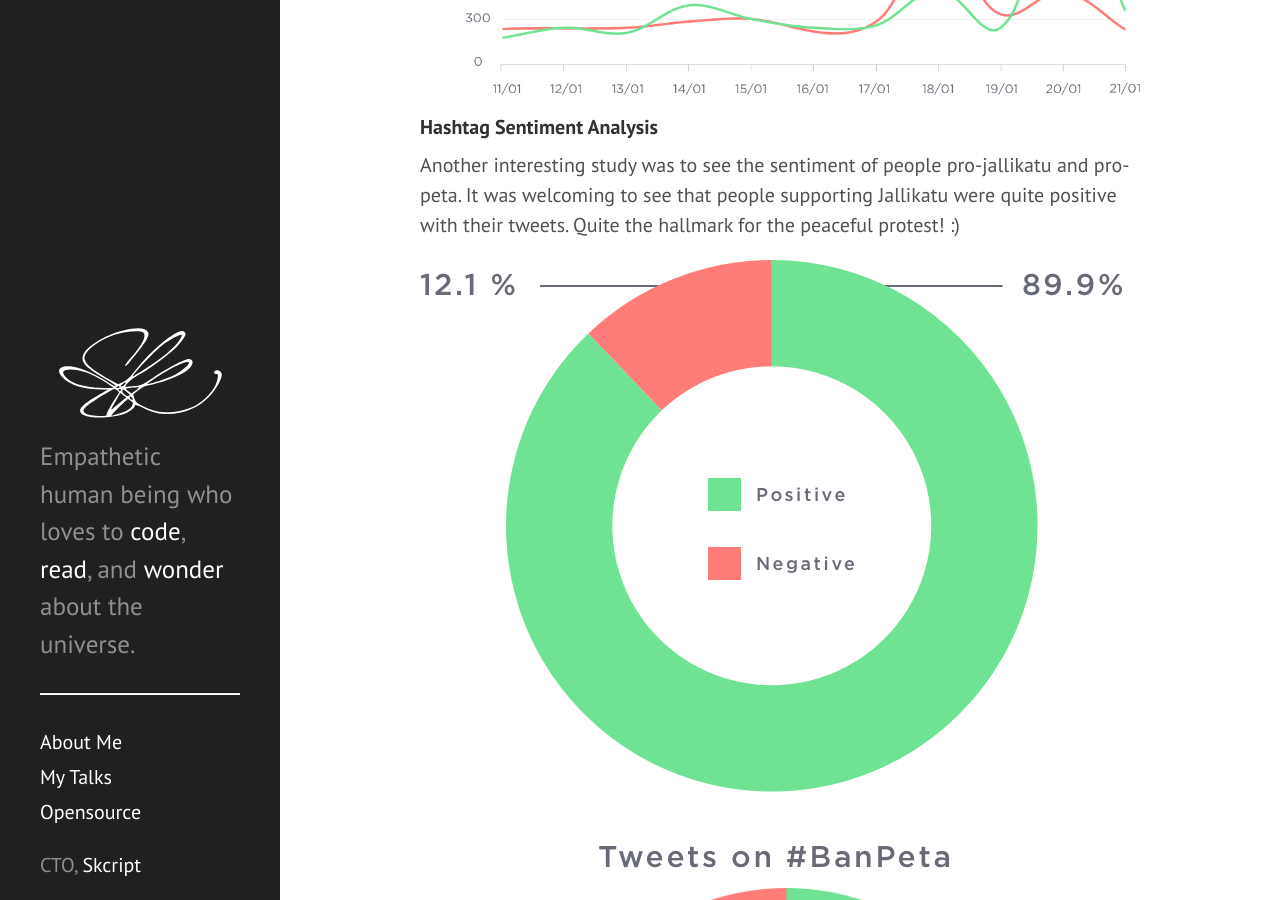
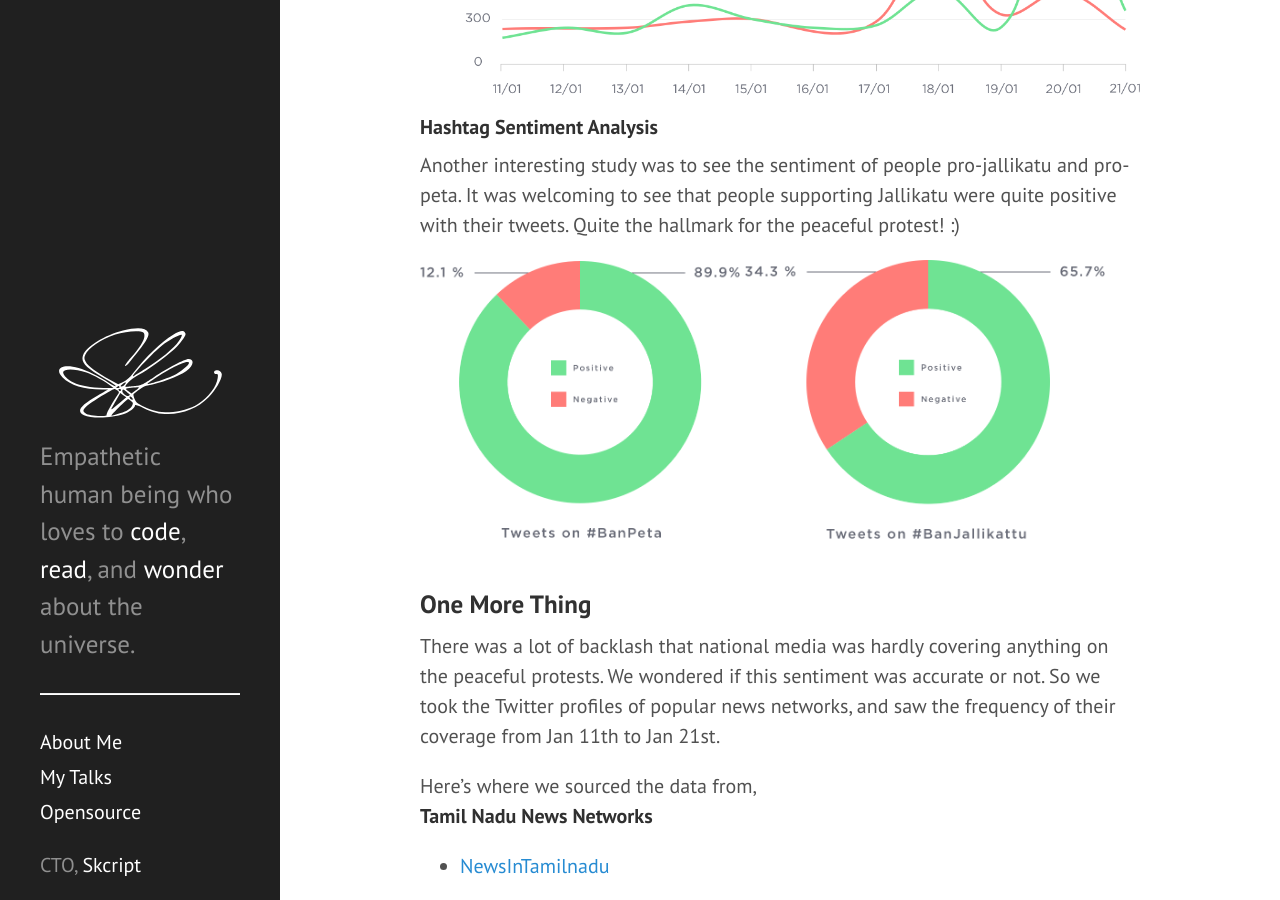
Before and after one commit to swaathi/swaathi.github.io, a Jekyll site: the page built from _posts/2017-02-02-the-jallikattu-protest.md, in a window 1280 px wide and 900 px high, scrolled down 3820 px. Built offline with Jekyll 4.4.1, drawn with Linux system fonts in a browser that asks for light colours.

Commit message:
Better images.

```diff
--- a/_posts/2017-02-02-the-jallikattu-protest.md
+++ b/_posts/2017-02-02-the-jallikattu-protest.md
@@ -68,8 +68,8 @@
 
 Another interesting study was to see the sentiment of people pro-jallikatu and pro-peta. It was welcoming to see that people supporting Jallikatu were quite positive with their tweets. Quite the hallmark for the peaceful protest! :)
 
-![banPeta Hashtag Analysis](/public/posts/2017-02-02/banPeta.png "banPeta Hashtag Analysis")
-![banJallikattu Hashtag Analysis](/public/posts/2017-02-02/banJallikattu.png "banJallikattu Hashtag Analysis")
+<img src="/public/posts/2017-02-02/banPeta.png" class="img" alt="banPeta Hashtag Analysis" style="display:inline-block; width:320px; vertical-align:middle;"/>
+<img src="/public/posts/2017-02-02/banJallikattu.png" class="img" alt="banJallikattu Hashtag Analysis" style="display:inline-block; width:360px; vertical-align:middle;"/>
 
 ### One More Thing
 There was a lot of backlash that national media was hardly covering anything on the peaceful protests. We wondered if this sentiment was accurate or not. So we took the Twitter profiles of popular news networks, and saw the frequency of their coverage from Jan 11th to Jan 21st.
```
